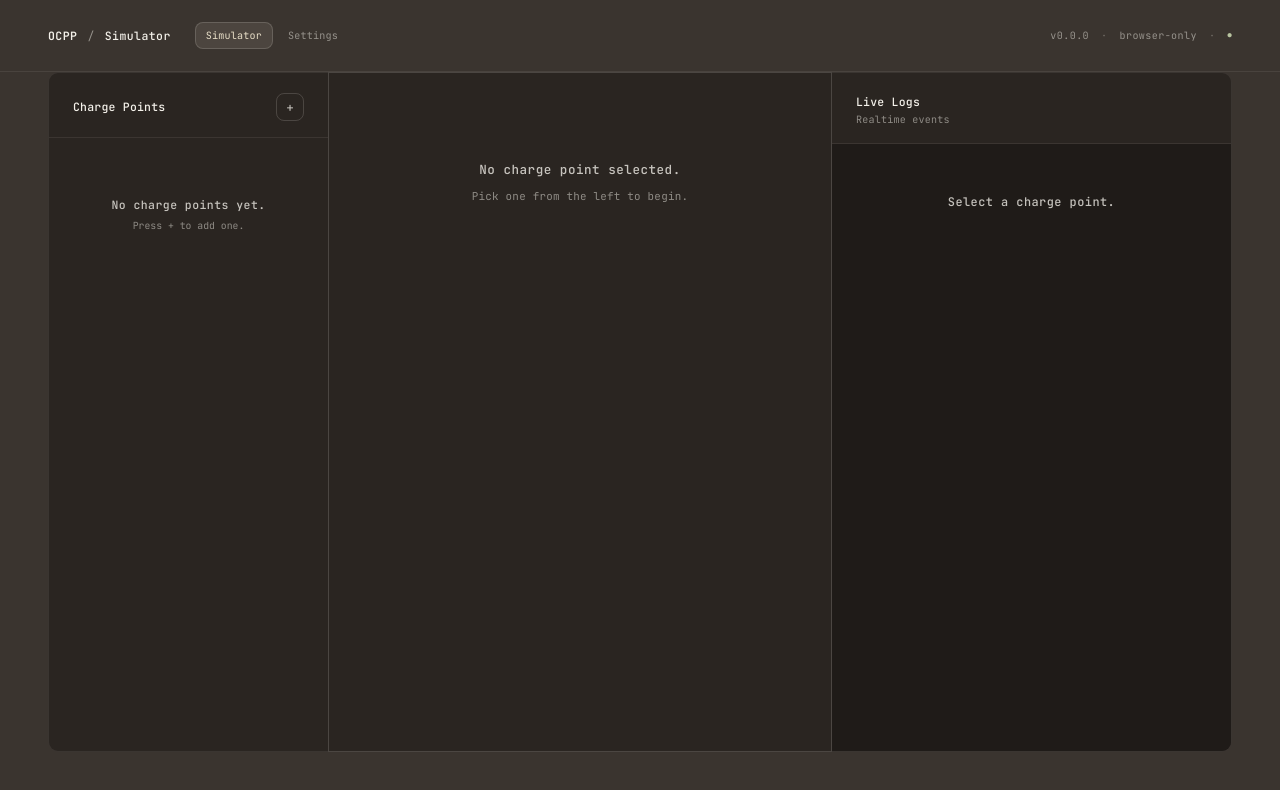
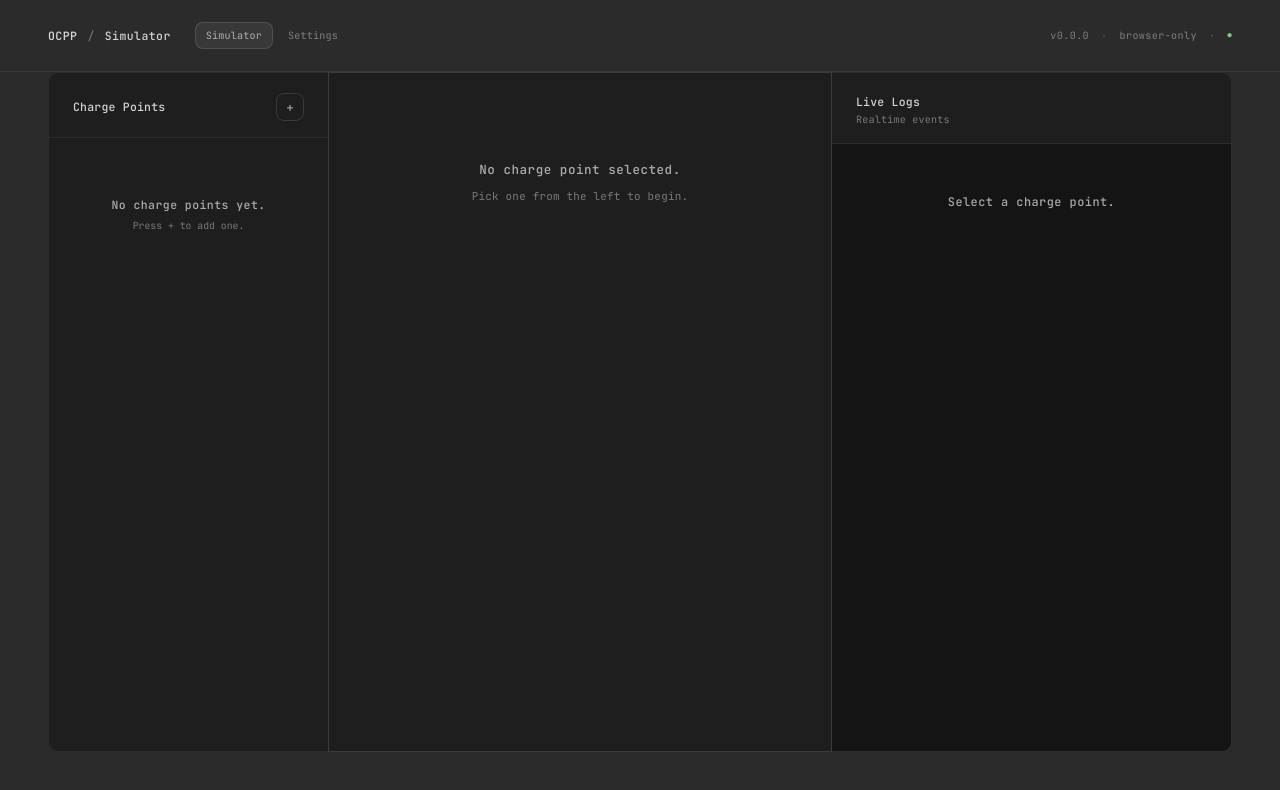
Before and after one commit to vefacaglar/ocpp-simulator, a Vue app in the folder apps/web/: page / in a window 1280 px wide. Shown: the top 790 px of the page. Built offline with nearby package versions, Linux system fonts and the light colour scheme.

Commit message:
style: update color variables for improved theme consistency

```diff
--- a/apps/web/src/style.css
+++ b/apps/web/src/style.css
@@ -1,27 +1,27 @@
 :root {
-  --bg-base: #3a342f;
-  --bg-elevated: #2a2521;
-  --bg-sunken: #1f1b18;
-  --bg-center: #2a2521;
+  --bg-base: #2b2b2b;
+  --bg-elevated: #1e1e1e;
+  --bg-sunken: #141414;
+  --bg-center: #1e1e1e;
 
-  --border-subtle: rgba(244, 241, 234, 0.08);
-  --border-strong: rgba(244, 241, 234, 0.16);
+  --border-subtle: rgba(220, 220, 220, 0.08);
+  --border-strong: rgba(220, 220, 220, 0.15);
 
-  --text-primary: #f4f1ea;
-  --text-secondary: rgba(244, 241, 234, 0.78);
-  --text-muted: rgba(244, 241, 234, 0.50);
+  --text-primary: #d4d4d4;
+  --text-secondary: rgba(212, 212, 212, 0.78);
+  --text-muted: rgba(212, 212, 212, 0.50);
 
-  --accent: #e8dfc8;
-  --accent-ink: #1a1613;
-  --accent-soft: rgba(232, 223, 200, 0.10);
+  --accent: #b0b0b0;
+  --accent-ink: #111111;
+  --accent-soft: rgba(176, 176, 176, 0.10);
 
-  --status-online: #b8c4a0;
-  --status-busy: #d4a574;
-  --status-fault: #d68b6e;
-  --status-neutral: rgba(244, 241, 234, 0.55);
-  --status-info: #9bb4c7;
+  --status-online: #7ec88a;
+  --status-busy: #d4a86a;
+  --status-fault: #cc6a6a;
+  --status-neutral: rgba(212, 212, 212, 0.55);
+  --status-info: #7aaec8;
 
-  --danger: #d68b6e;
+  --danger: #cc6a6a;
 
   --radius-sm: 8px;
   --radius-md: 10px;
@@ -88,5 +88,5 @@ textarea {
   border-radius: 4px;
 }
 ::-webkit-scrollbar-thumb:hover {
-  background: rgba(244, 241, 234, 0.28);
+  background: rgba(220, 220, 220, 0.28);
 }
```
